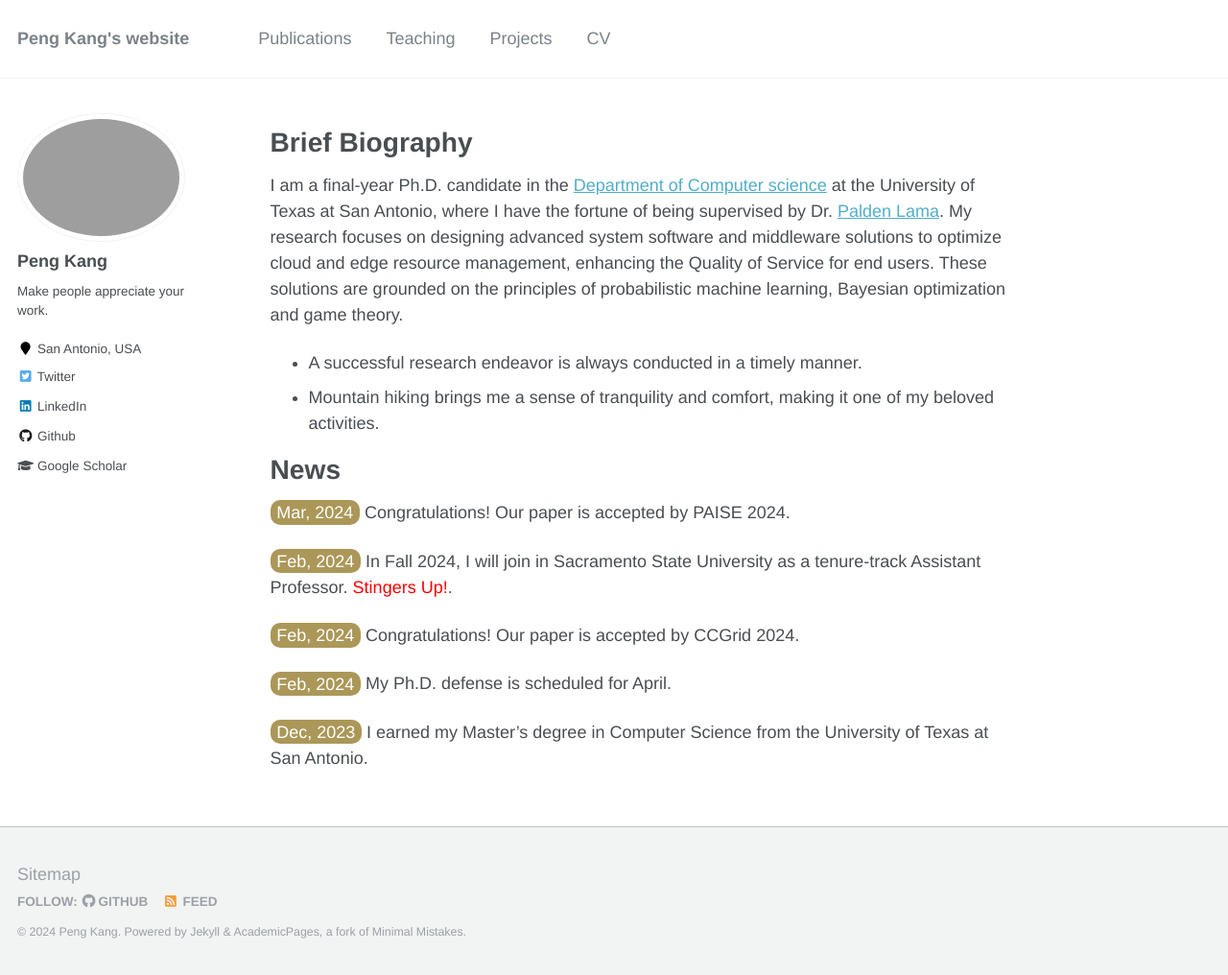
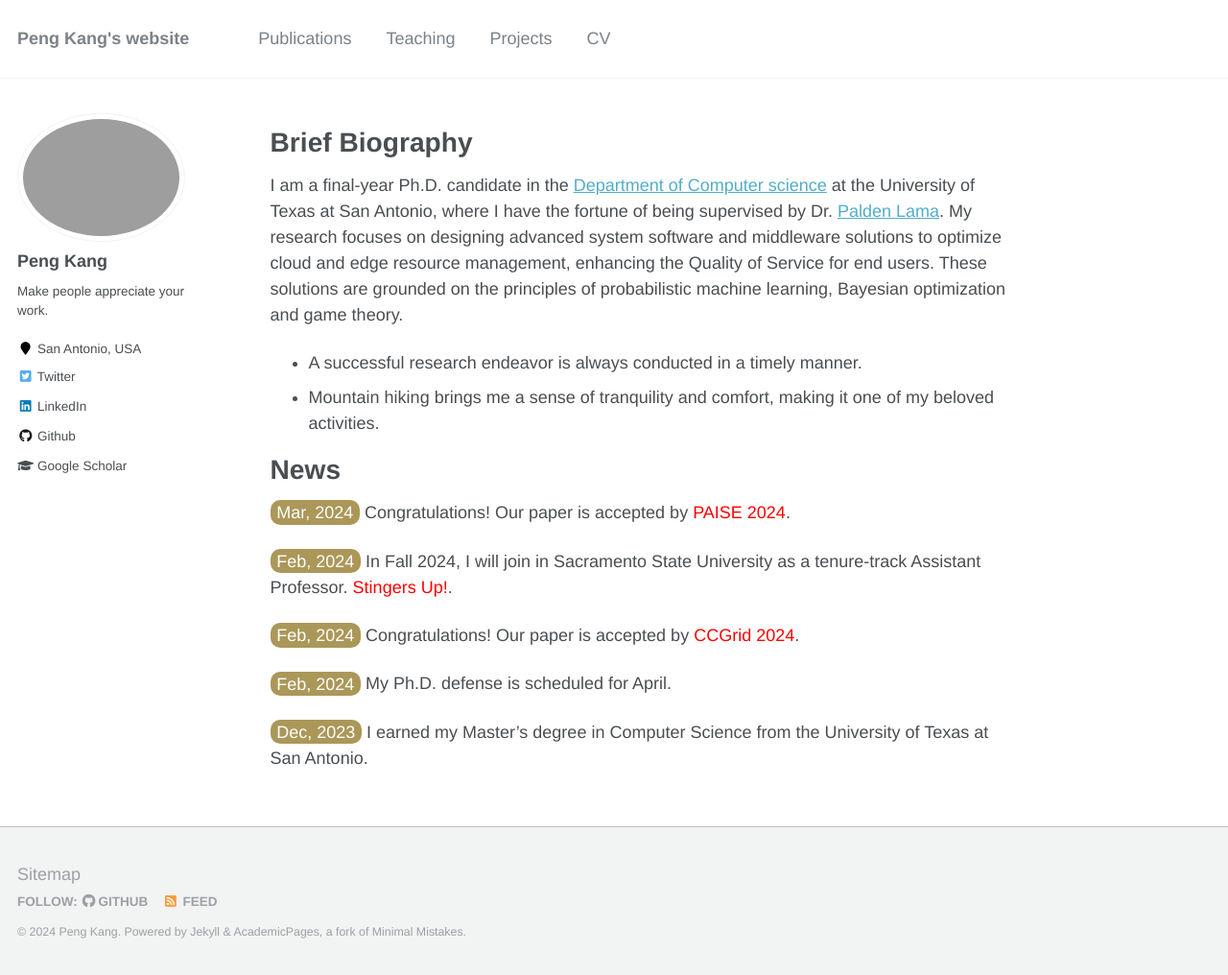
Before and after one commit to pengkang12/pengkang12.github.io, a Jekyll site: the page built from _pages/about.md, in a window 1280 px wide and 1016 px high. Shown: the whole window at 96% size. Built offline with Jekyll 4.4.1, drawn with Linux system fonts in a browser that asks for light colours.

Commit message:
Update about.md

```diff
--- a/_pages/about.md
+++ b/_pages/about.md
@@ -16,11 +16,11 @@ I am a final-year Ph.D. candidate in the [Department of Computer science](https:
 
 News
 ====
-<span style="padding: 2pt 5pt; border-radius: 10px; color: white; background-color: #AB9758;">Mar, 2024</span> Congratulations! Our paper is accepted by PAISE 2024.
+<span style="padding: 2pt 5pt; border-radius: 10px; color: white; background-color: #AB9758;">Mar, 2024</span> Congratulations! Our paper is accepted by <span style="color: red;">PAISE 2024</span>.
 
 <span style="padding: 2pt 5pt; border-radius: 10px; color: white; background-color: #AB9758;">Feb, 2024</span> In Fall 2024, I will join in Sacramento State University as a tenure-track Assistant Professor. <span style="color: red;">Stingers Up!</span>.
 
-<span style="padding: 2pt 5pt; border-radius: 10px; color: white; background-color: #AB9758;">Feb, 2024</span> Congratulations! Our paper is accepted by CCGrid 2024.
+<span style="padding: 2pt 5pt; border-radius: 10px; color: white; background-color: #AB9758;">Feb, 2024</span> Congratulations! Our paper is accepted by <span style="color: red;">CCGrid 2024</span>.
 
 <span style="padding: 2pt 5pt; border-radius: 10px; color: white; background-color: #AB9758;">Feb, 2024</span> My Ph.D. defense is scheduled for April.
 
```
